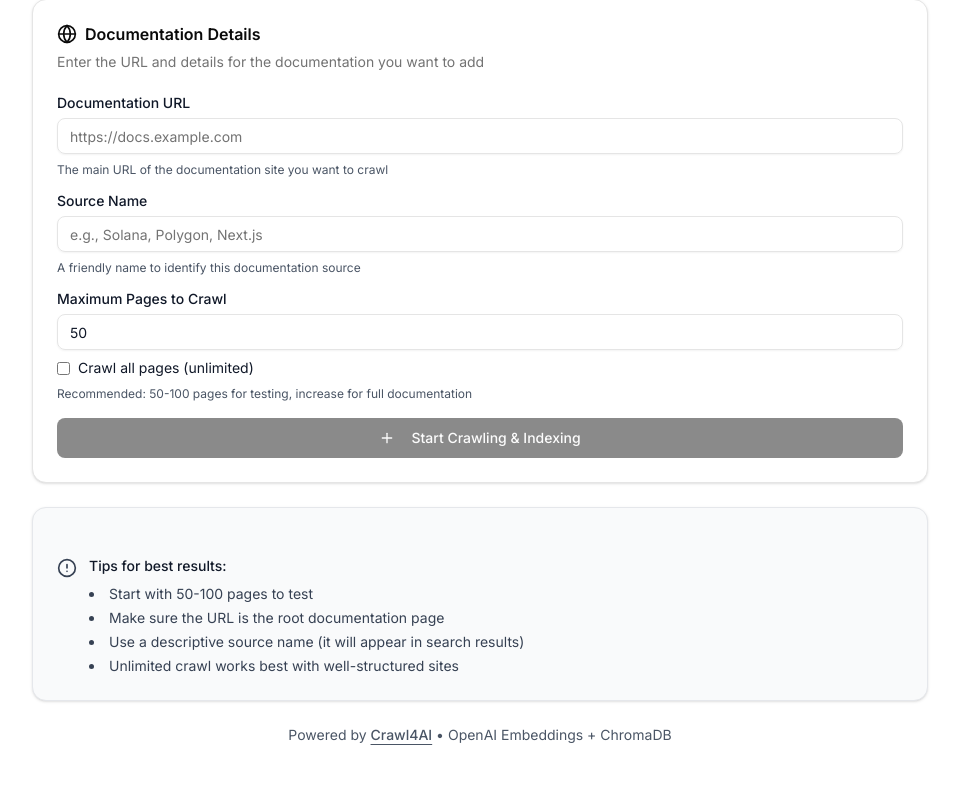
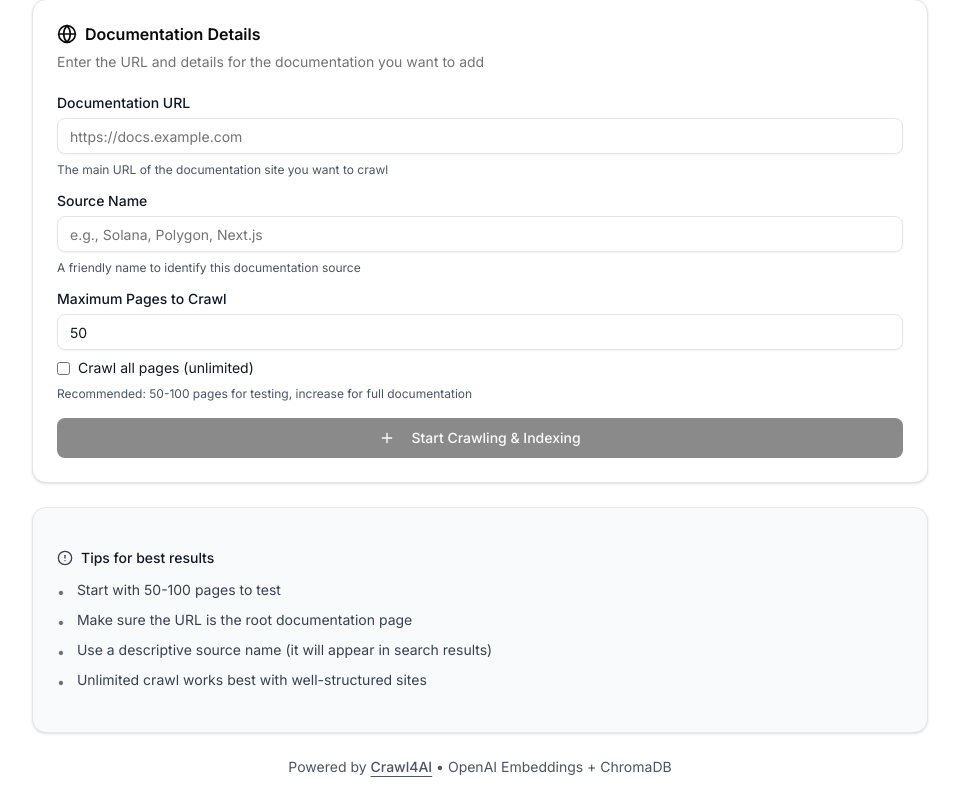
Before and after one commit to Marcussy34/localMCP-crawl4ai-RAG, a Next.js app: page /add in a window 1280 px wide. Shown: the part 291-1092 px from the top of the page, without its empty margins (160-1119 px from the left). Before the commit the page ends 1060 px from the top, so only its background shows below. Built offline with nearby package versions, Linux system fonts and the light colour scheme.

Commit message:
updated tip card for add page

```diff
--- a/pages/add.js
+++ b/pages/add.js
@@ -475,18 +475,30 @@ export default function AddDocumentation() {
         {/* Info Card */}
         {step === "input" && (
           <Card className="bg-gray-50 dark:bg-gray-800 border-gray-200 dark:border-gray-700">
-            <CardContent className="pt-6">
-              <div className="flex items-start gap-3">
-                <AlertCircle className="w-5 h-5 text-gray-700 dark:text-gray-300 mt-0.5 flex-shrink-0" />
-                <div className="space-y-2 text-sm text-gray-900 dark:text-gray-100">
-                  <p className="font-medium">Tips for best results:</p>
-                  <ul className="list-disc list-inside space-y-1 text-gray-700 dark:text-gray-300">
-                    <li>Start with 50-100 pages to test</li>
-                    <li>Make sure the URL is the root documentation page</li>
-                    <li>Use a descriptive source name (it will appear in search results)</li>
-                    <li>Unlimited crawl works best with well-structured sites</li>
-                  </ul>
-                </div>
+            <CardContent className="py-4">
+              <div className="space-y-3">
+                <h3 className="flex items-center gap-2 text-sm font-medium text-gray-900 dark:text-gray-100">
+                  <AlertCircle className="w-4 h-4 text-gray-700 dark:text-gray-300" />
+                  Tips for best results
+                </h3>
+              <ul className="space-y-2 text-sm text-gray-700 dark:text-gray-300">
+                <li className="flex items-start gap-3">
+                  <span className="text-gray-500 dark:text-gray-400 mt-0.5">•</span>
+                  <span>Start with 50-100 pages to test</span>
+                </li>
+                <li className="flex items-start gap-3">
+                  <span className="text-gray-500 dark:text-gray-400 mt-0.5">•</span>
+                  <span>Make sure the URL is the root documentation page</span>
+                </li>
+                <li className="flex items-start gap-3">
+                  <span className="text-gray-500 dark:text-gray-400 mt-0.5">•</span>
+                  <span>Use a descriptive source name (it will appear in search results)</span>
+                </li>
+                <li className="flex items-start gap-3">
+                  <span className="text-gray-500 dark:text-gray-400 mt-0.5">•</span>
+                  <span>Unlimited crawl works best with well-structured sites</span>
+                </li>
+              </ul>
               </div>
             </CardContent>
           </Card>
```
